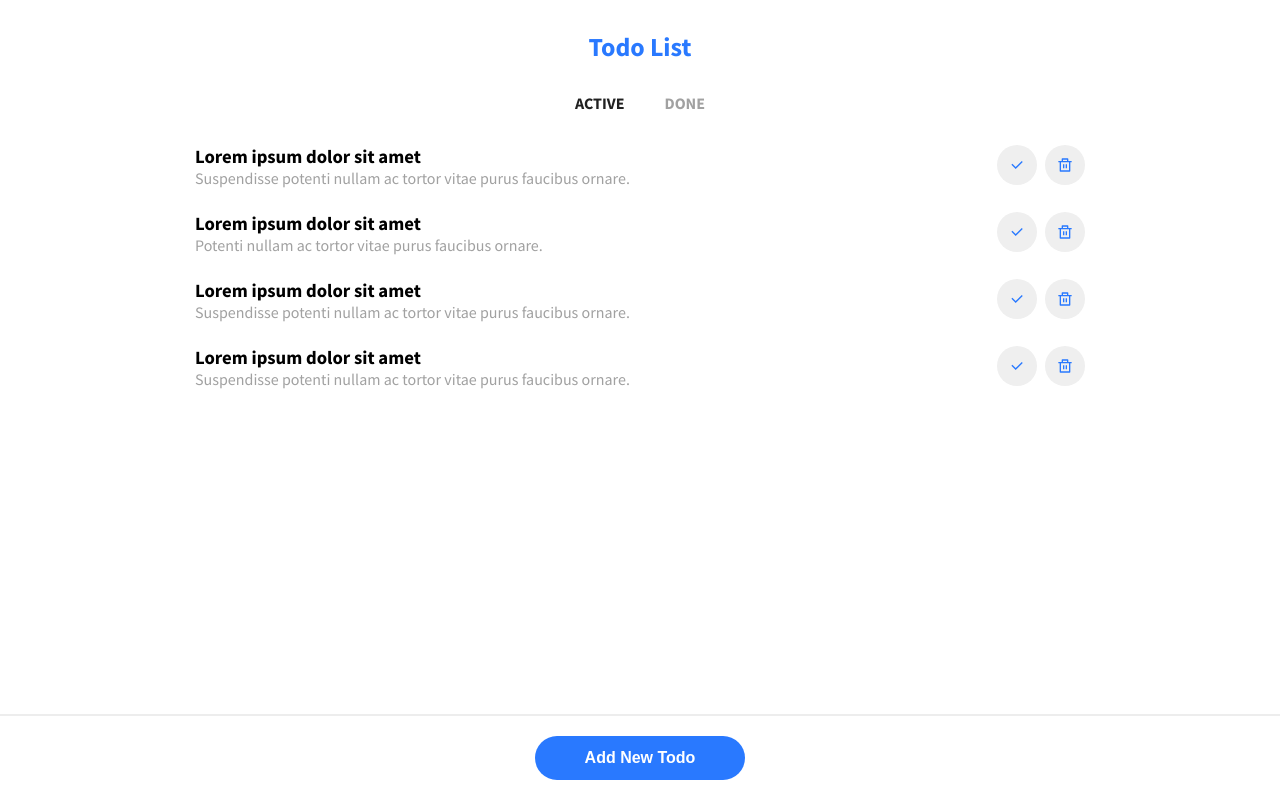
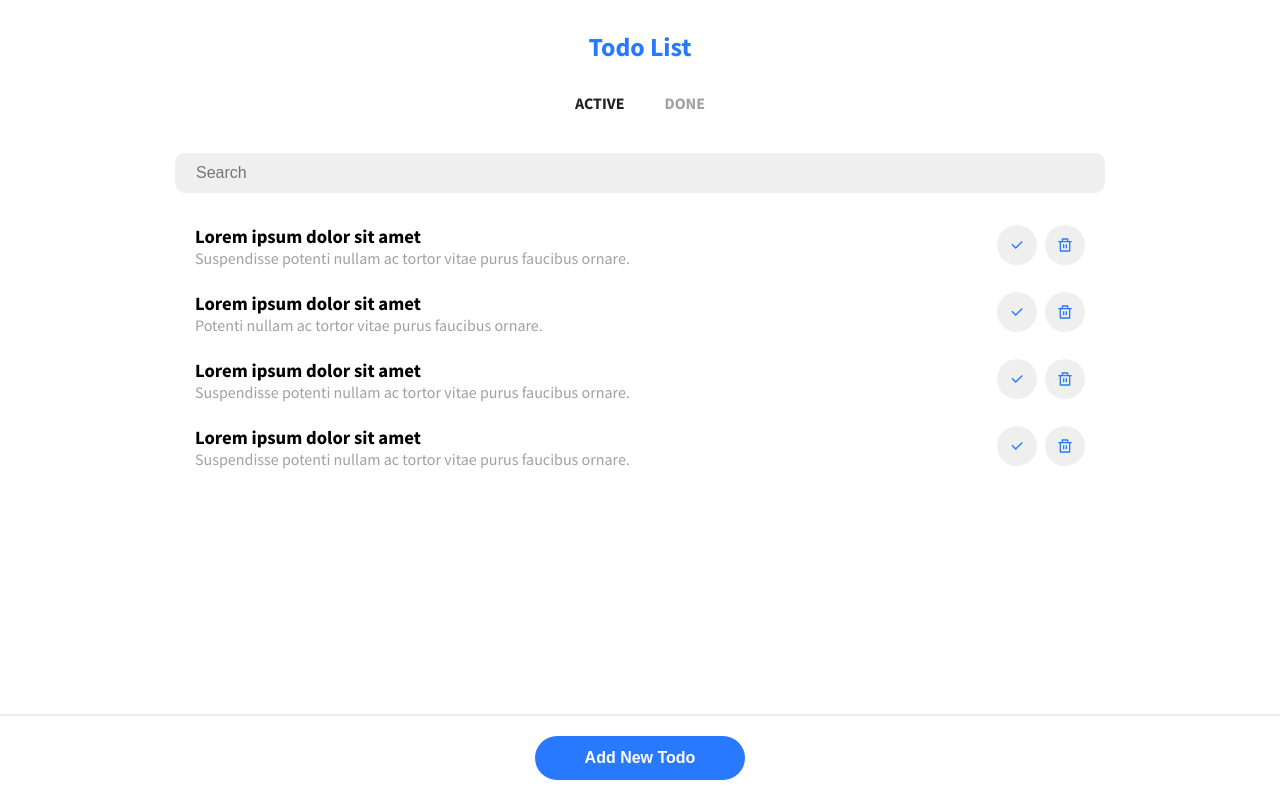
Before and after one commit to shresthalucky/todo, a React (Create React App) app: page /active in a window 1280 px wide. Built offline with nearby package versions, Linux system fonts and the light colour scheme.

Commit message:
Add todo search

```diff
--- /dev/null
+++ b/src/components/Input/Input.js
@@ -0,0 +1,12 @@
+import React from 'react';
+
+function Input({ changeHandler, value, className, placeholder }) {
+
+  return (
+    <input type="text" className={`input ${className}`}
+      onChange={changeHandler} value={value}
+      placeholder={placeholder || ''} />
+  )
+}
+
+export default Input;
--- /dev/null
+++ b/src/components/Input/Input.scss
@@ -0,0 +1,18 @@
+.input {
+  width: 100%;
+  padding: 10px 20px;
+  border: 1px solid $light-white;
+  border-radius: 10px;
+  font-size: $default-font-size;
+  background-color: $light-white;
+
+  &:focus {
+    outline: 0;
+    border: 1px solid $primary-color-light;
+    background-color: $white;
+  }
+
+  &.search {
+    margin: 20px 0;
+  }
+}
--- a/src/containers/Main/Main.js
+++ b/src/containers/Main/Main.js
@@ -6,6 +6,7 @@ import Form from '../../components/Form/Form';
 import ActiveList from '../Lists/ActiveList';
 import DoneList from '../Lists/DoneList';
 import Bottom from '../Bottom/Bottom';
+import Input from '../../components/Input/Input';
 
 class Main extends React.Component {
 
@@ -56,6 +57,7 @@ class Main extends React.Component {
 
     this.state = {
       todoList: JSON.parse(localStorage.getItem('todoList')) || [...this.randomTodos],
+      searchText: '',
       displayFormHandler: () => { },
     }
 
@@ -99,7 +101,18 @@ class Main extends React.Component {
     }, this.updateLocalStorage)
   }
 
+  handleSearch = (e) => {
+    this.setState({
+      searchText: e.target.value
+    })
+  }
+
   render() {
+
+    const todoList = this.state.todoList.filter(todo =>
+      todo.title.toLowerCase().includes(this.state.searchText.toLowerCase())
+    );
+
     return (
       <>
         <Form submitHandler={this.handleAddToList} ref={this.formElement} />
@@ -110,16 +123,19 @@ class Main extends React.Component {
 
           <main>
             <div className="container">
+
+              <Input changeHandler={this.handleSearch} value={this.state.searchText} className="search" placeholder="Search" />
+
               <Switch>
 
                 <Route exact path="/" render={() => <Redirect to={this.navs.active.path} />} />
 
                 <Route exact path={this.navs.active.path}>
-                  <ActiveList list={this.state.todoList} actions={this.actionHandlers} />
+                  <ActiveList list={todoList} actions={this.actionHandlers} />
                 </Route>
 
                 <Route exact path={this.navs.done.path}>
-                  <DoneList list={this.state.todoList} actions={this.actionHandlers} />
+                  <DoneList list={todoList} actions={this.actionHandlers} />
                 </Route>
 
               </Switch>
--- a/src/styles/index.scss
+++ b/src/styles/index.scss
@@ -10,6 +10,7 @@
 @import "../components/Form/Form.scss";
 @import "../components/Navbar/Navbar.scss";
 @import "../components/Todo/Todo.scss";
+@import "../components/Input/Input.scss";
 
 * {
   margin: 0;
--- a/src/styles/partials/_config.scss
+++ b/src/styles/partials/_config.scss
@@ -15,6 +15,7 @@ $dodger-blue: #2979FF;
 $mine-shaft: #212121;
 
 $primary-color: $dodger-blue;
+$primary-color-light: lighten($primary-color, 10%);
 $color-text: $mine-shaft;
 $color-text-light: lighten($color-text, 50%);
 
```
